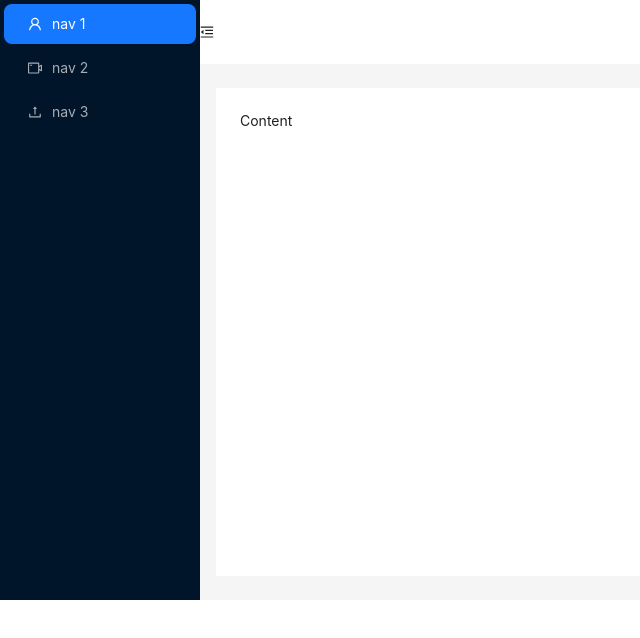
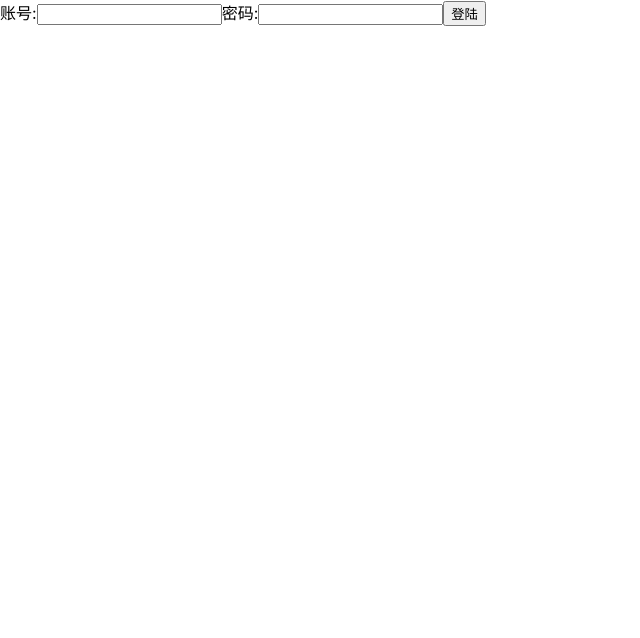
Before and after one commit to GuiYuanLu/My-app, a React (Create React App) app: page / in a window 1280 px wide. Shown: the top 638 px of the page, without its empty margins (0-640 px from the left). Built offline with nearby package versions, Linux system fonts and the light colour scheme.

Commit message:
test login

```diff
--- a/src/router/index.js
+++ b/src/router/index.js
@@ -1,12 +1,33 @@
 import React from "react";
-import { Routes, Route } from "react-router-dom";
+import { useEffect } from "react";
+import { Routes, Route, useNavigate } from "react-router-dom";
 import Home from "../views/Home/Home";
+import Login from "../views/Login/Login";
+
 export default function RouterIndex() {
   return (
     <div>
       <Routes>
-        <Route path="/" element={<Home />} />
+        <Route path="/" element={<Login />} />
+        <Route
+          path="/"
+          render={() =>
+            localStorage.getItem("token") ? (
+              <Home></Home>
+            ) : (
+              <Redirect to="/login" />
+            )
+          }
+        />
       </Routes>
     </div>
   );
 }
+
+function Redirect(to) {
+  const navigate = useNavigate();
+  useEffect(() => {
+    navigate(to, { replace: true });
+  }, []);
+  return null;
+}
--- a/src/views/Login/Login.jsx
+++ b/src/views/Login/Login.jsx
@@ -0,0 +1,25 @@
+import React from "react";
+import { useNavigate } from "react-router-dom";
+export default function Login() {
+  const navigate = useNavigate();
+  console.log(navigate);
+  return (
+    <form action="">
+      <label htmlFor="">
+        账号:
+        <input type="text" name="number" />
+      </label>
+      <label htmlFor="" id="pwd">
+        密码:
+        <input type="password" name="pwd" id="pwd" />
+      </label>
+      <button
+        onClick={() => {
+          localStorage.setItem("token", "123");
+        }}
+      >
+        登陆
+      </button>
+    </form>
+  );
+}
```
